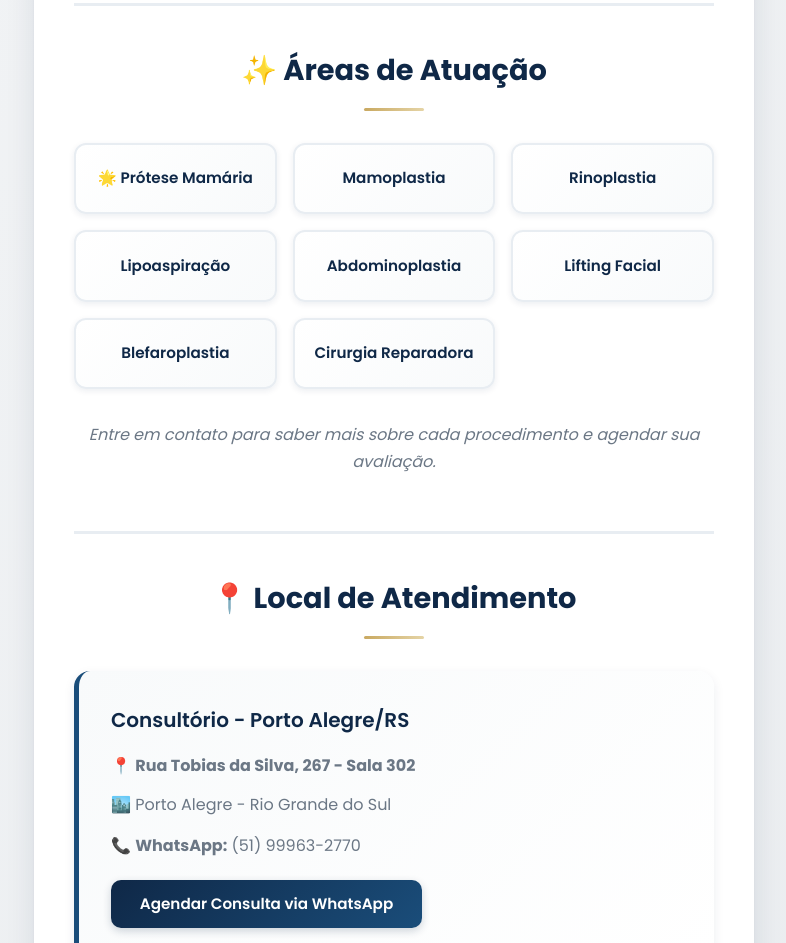
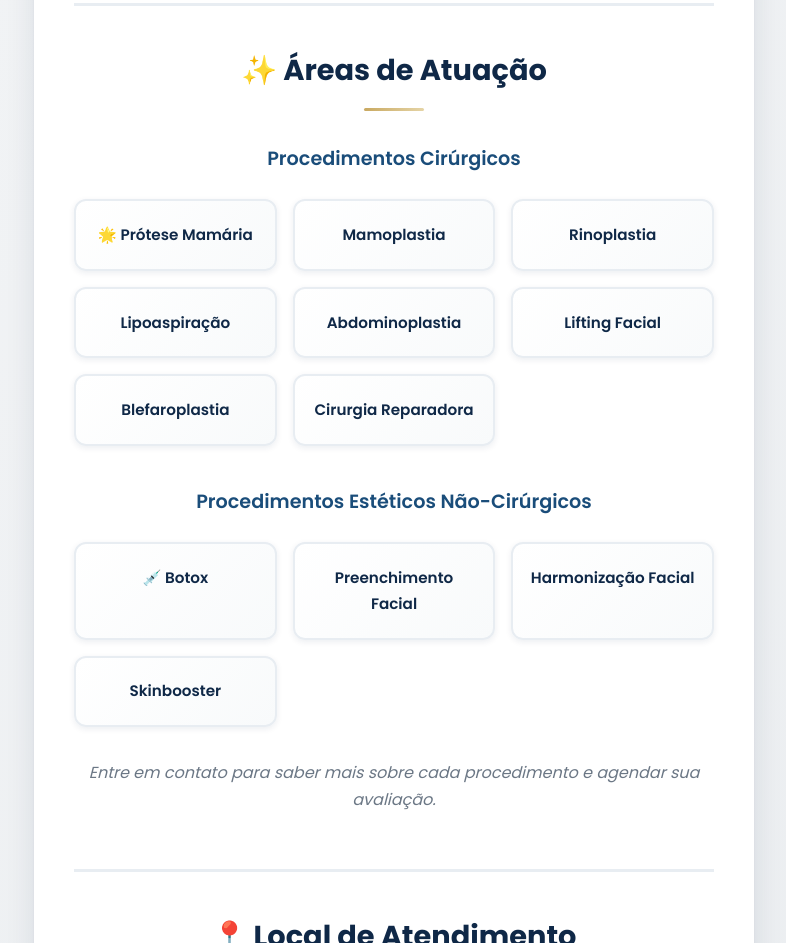
Before and after one commit to occydefi/dr-luiz-ortiz, a website: page index.html in a window 1280 px wide. Shown: the part 2222-3165 px from the top of the page, without its empty margins (246-1032 px from the left). Drawn offline with Linux system fonts and the light colour scheme; a web font is replaced by a local one.

Commit message:
Adicionado Botox e procedimentos estéticos não-cirúrgicos

```diff
--- a/index.html
+++ b/index.html
@@ -102,6 +102,8 @@
         <!-- Procedimentos -->
         <div id="procedimentos" class="section">
             <h2>✨ Áreas de Atuação</h2>
+
+            <h3 style="text-align: center; color: #1A4D7A; font-size: 1.2rem; margin-bottom: 1.5rem; font-weight: 600;">Procedimentos Cirúrgicos</h3>
             <div class="areas-grid">
                 <div class="area-item">🌟 Prótese Mamária</div>
                 <div class="area-item">Mamoplastia</div>
@@ -112,6 +114,15 @@
                 <div class="area-item">Blefaroplastia</div>
                 <div class="area-item">Cirurgia Reparadora</div>
             </div>
+
+            <h3 style="text-align: center; color: #1A4D7A; font-size: 1.2rem; margin: 2.5rem 0 1.5rem; font-weight: 600;">Procedimentos Estéticos Não-Cirúrgicos</h3>
+            <div class="areas-grid">
+                <div class="area-item">💉 Botox</div>
+                <div class="area-item">Preenchimento Facial</div>
+                <div class="area-item">Harmonização Facial</div>
+                <div class="area-item">Skinbooster</div>
+            </div>
+
             <p style="text-align: center; margin-top: 2rem; color: #6B7785; font-style: italic;">
                 Entre em contato para saber mais sobre cada procedimento e agendar sua avaliação.
             </p>
```
